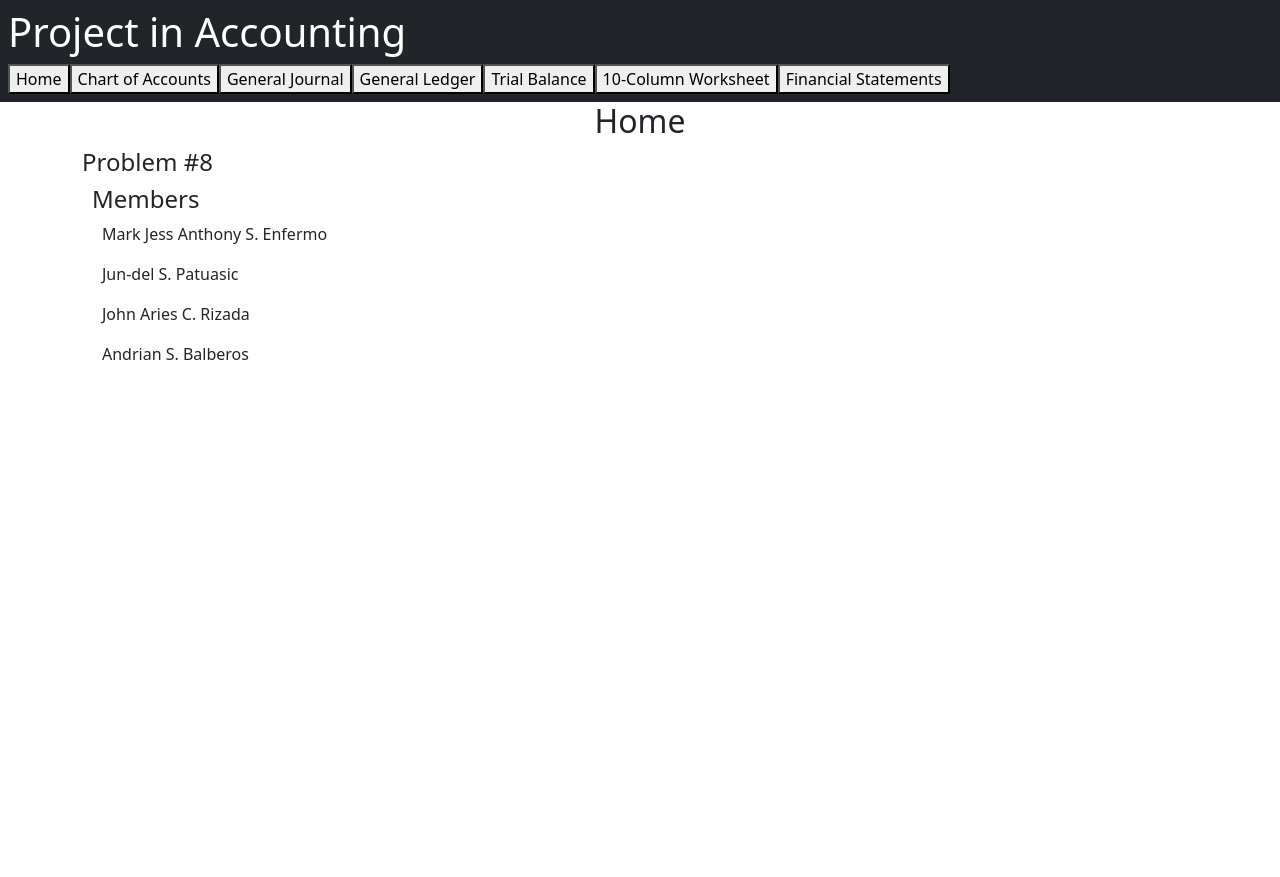
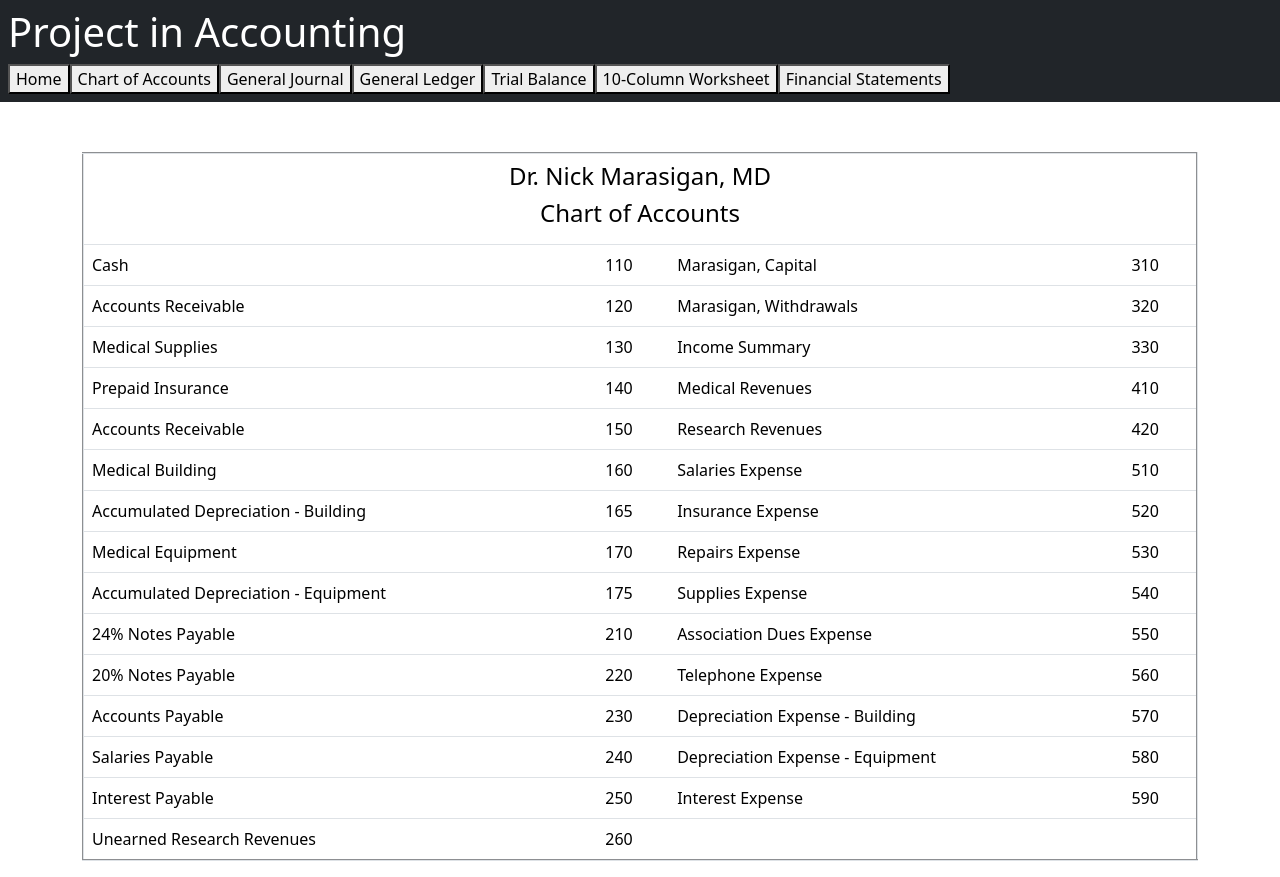
Before and after one commit to orenji-neko/accounting-website, a React (Create React App) app: page / in a window 1280 px wide. Both pictures are taken after a click on the button "Chart of Accounts". Before the commit the page ends 800 px from the top, so only its background shows below. Built offline with nearby package versions, Linux system fonts and the light colour scheme.

Commit message:
adjustments

```diff
--- a/src/App.js
+++ b/src/App.js
@@ -9,6 +9,7 @@ import TrialBalance from "./trial_balance";
 import Worksheet from "./worksheet";
 import FinancialStatements from "./financial_statements";
 import Home from "./home";
+import Chart from "./chart";
 
 function App() {
   let [panel, setPanel] = useState(<Home/>);
@@ -18,7 +19,7 @@ function App() {
       <Container fluid className="bg-dark text-white p-2">
         <h1>Project in Accounting</h1>
         <button onClick={() => {setPanel(<Home/>)}}>Home</button>
-        <button>Chart of Accounts</button>
+        <button onClick={()=>{setPanel(<Chart/>)}}>Chart of Accounts</button>
         <button onClick={() => {setPanel(<GeneralJournal/>)}}>General Journal</button>
         <button onClick={() => {setPanel(<Ledger/>)}}>General Ledger</button>
         <button onClick={() => {setPanel(<TrialBalance/>)}}>Trial Balance</button>
--- /dev/null
+++ b/src/chart.js
@@ -0,0 +1,126 @@
+import { Table } from "react-bootstrap";
+
+let entries = [];
+entries.push({
+  code1: 110,
+  title1: 'Cash',
+  code2: 310,
+  title2: 'Marasigan, Capital'
+});
+entries.push({
+  code1: 120,
+  title1: 'Accounts Receivable',
+  code2: 320,
+  title2: 'Marasigan, Withdrawals'
+});
+entries.push({
+  code1: 130,
+  title1: 'Medical Supplies',
+  code2: 330,
+  title2: 'Income Summary'
+});
+entries.push({
+  code1: 140,
+  title1: 'Prepaid Insurance',
+  code2: 410,
+  title2: 'Medical Revenues'
+});
+entries.push({
+  code1: 150,
+  title1: 'Accounts Receivable',
+  code2: 420,
+  title2: 'Research Revenues'
+});
+entries.push({
+  code1: 160,
+  title1: 'Medical Building',
+  code2: 510,
+  title2: 'Salaries Expense'
+});
+entries.push({
+  code1: 165,
+  title1: 'Accumulated Depreciation - Building',
+  code2: 520,
+  title2: 'Insurance Expense'
+});
+entries.push({
+  code1: 170,
+  title1: 'Medical Equipment',
+  code2: 530,
+  title2: 'Repairs Expense'
+});
+entries.push({
+  code1: 175,
+  title1: 'Accumulated Depreciation - Equipment',
+  code2: 540,
+  title2: 'Supplies Expense'
+});
+entries.push({
+  code1: 210,
+  title1: '24% Notes Payable',
+  code2: 550,
+  title2: 'Association Dues Expense'
+});
+entries.push({
+  code1: 220,
+  title1: '20% Notes Payable',
+  code2: 560,
+  title2: 'Telephone Expense'
+});
+entries.push({
+  code1: 230,
+  title1: 'Accounts Payable',
+  code2: 570,
+  title2: 'Depreciation Expense - Building'
+});
+entries.push({
+  code1: 240,
+  title1: 'Salaries Payable',
+  code2: 580,
+  title2: 'Depreciation Expense - Equipment'
+});
+entries.push({
+  code1: 250,
+  title1: 'Interest Payable',
+  code2: 590,
+  title2: 'Interest Expense'
+});
+entries.push({
+  code1: 260,
+  title1: 'Unearned Research Revenues',
+  code2: '',
+  title2: ''
+});
+
+const Chart = () => {
+  return(
+    <>
+      <Table style={{marginTop: 50}} border={2}>
+        <thead>
+          <tr>
+            <td colSpan={6} style={{textAlign: 'center'}}>
+              <h4>Dr. Nick Marasigan, MD</h4>
+              <h4>Chart of Accounts</h4>
+            </td>
+          </tr>
+        </thead>
+        <tbody>
+          {entries.map((entry, index) => {
+            return (
+              <>
+                <tr key={index}>
+                  <td colSpan={2}>{entry.title1}</td>
+                  <td>{entry.code1}</td>
+                  <td colSpan={2}>{entry.title2}</td>
+                  <td>{entry.code2}</td>
+                </tr>
+              </>
+            )
+          })}
+        </tbody>
+      </Table>
+    </>
+  )
+}
+
+export default Chart;
--- a/src/journal.js
+++ b/src/journal.js
@@ -1,7 +1,7 @@
 import { Table } from "react-bootstrap";
 import React from "react";
 import 'bootstrap/dist/css/bootstrap.min.css';
-import JournalEntries from "./journal_entries";
+import {JournalEntries, AdjustingEntries} from "./journal_entries";
 
 const JournalEntry = ({entry}) => {
   return (
@@ -20,11 +20,29 @@ const JournalEntry = ({entry}) => {
 const GeneralJournal = () => {
   return (
     <>
-      <div style={{textAlign: "center"}}>
-        <h4>Dr. Nick Marasigan</h4>
-        <h4>General Journal</h4>
-        <h4>For the month ended October 31. 2022</h4>
-      </div>
+      <Table style={{marginTop: 50}} border={2}>
+        <thead>
+          <tr>
+            <td colSpan={6} style={{textAlign: 'center'}}>
+              <h4>Dr. Nick Marasigan, MD</h4>
+              <h4>General Journal</h4>
+              <h4>for the month ended October 31. 2022</h4>
+            </td>
+          </tr>
+          <tr>
+            <th>Date</th>
+            <th>Particulars</th>
+            <th>folio</th>
+            <th>Debit</th>
+            <th>Credit</th>
+          </tr>
+        </thead>
+        <tbody>
+          {JournalEntries.map((entry, index) => {
+            return <JournalEntry entry={entry} key={index}/>
+          })}
+        </tbody>
+      </Table>
       <Table style={{marginTop: 50}} border={2}>
         <thead>
           <tr>
@@ -36,8 +54,8 @@ const GeneralJournal = () => {
           </tr>
         </thead>
         <tbody>
-          {JournalEntries.map((entry) => {
-            return <JournalEntry entry={entry}/>
+          {AdjustingEntries.map((entry, index) => {
+            return <JournalEntry entry={entry} key={index}/>
           })}
         </tbody>
       </Table>
--- a/src/journal_entries.js
+++ b/src/journal_entries.js
@@ -10,6 +10,7 @@ const entry = ({date = '', account = '', folio = '', debit = '', credit = '', in
 }
 
 const JournalEntries = [];
+const AdjustingEntries = [];
 
 // Oct 1-1
 JournalEntries.push(
@@ -310,5 +311,132 @@ JournalEntries.push(
       indent: true
     })
 );
+// Totals
+JournalEntries.push(
+  entry(
+    {
+      account: 'Total',
+      debit: 3005000,
+      credit: 3005000
+    }),
+);
 
-export default JournalEntries;
+// Oct. 31-1
+AdjustingEntries.push(
+  entry(
+    {
+      date: 'Oct 31',
+      account: 'Insurance Expense',
+      folio: 520,
+      debit: 1666.67
+    }),
+  entry({
+      account: 'Prepaid Insurance',
+      folio: 140,
+      credit: 1666.67,
+      indent: true
+    })
+);
+// Oct. 31-2
+AdjustingEntries.push(
+  entry(
+    {
+      date: 'Oct 31',
+      account: 'Supplies Expense',
+      folio: 540,
+      debit: 35000
+    }),
+  entry({
+      account: 'Medical Supplies',
+      folio: 130,
+      credit: 35000,
+      indent: true
+    })
+);
+// Oct. 31-3
+AdjustingEntries.push(
+  entry(
+    {
+      date: 'Oct 31',
+      account: 'Depreciation Expense - Building',
+      folio: 570,
+      debit: 5000
+    }),
+  entry(
+      {
+        account: 'Depreciation Expense - Equipment',
+        folio: 580,
+        debit: 9000
+      }),
+  entry({
+      account: 'Accumulated Depreciation - Building',
+      folio: 165,
+      credit: 5000,
+      indent: true
+    }),
+    entry({
+      account: 'Accumulated Depreciation - Equipment',
+      folio: 175,
+      credit: 9000,
+      indent: true
+    }),
+);
+// Oct. 31-4
+AdjustingEntries.push(
+  entry(
+    {
+      date: 'Oct 31',
+      account: 'Research Revenues',
+      folio: 420,
+      debit: 60000
+    }),
+  entry({
+      account: 'Unearned Research Revenues',
+      folio: 260,
+      credit: 60000,
+      indent: true
+    })
+);
+// Oct. 31-5
+AdjustingEntries.push(
+  entry(
+    {
+      date: 'Oct 31',
+      account: 'Salaries Expense',
+      folio: 510,
+      debit: 51000
+    }),
+  entry({
+      account: 'Salaries Payable',
+      folio: 240,
+      credit: 51000,
+      indent: true
+    })
+);
+// Oct. 31-5
+AdjustingEntries.push(
+  entry(
+    {
+      date: 'Oct 31',
+      account: 'Interest Expense',
+      folio: 590,
+      debit: 28000
+    }),
+  entry({
+      account: 'Interest Payable',
+      folio: 250,
+      credit: 28000,
+      indent: true
+    })
+);
+// Totals
+AdjustingEntries.push(
+  entry(
+    {
+      account: 'Total',
+      debit: 189666.67,
+      credit: 189666.67
+    })
+);
+
+export {JournalEntries, AdjustingEntries};
--- a/src/ledger.js
+++ b/src/ledger.js
@@ -81,10 +81,9 @@ accounts.push(Account({
   code: 130,
   title: 'Medical Supplies',
   entries: [
-    Entry({debit_date: 'Oct. 1', debit: 39000, credit_date: 'Oct. 31', credit: 35000}),
+    Entry({debit_date: 'Oct. 1', debit: 39000}),
     Entry({debit_date: 'Oct. 7', debit: 17000}),
     Entry({debit: 56000}),
-    Entry({debit: 21000})
   ]
 }));
 
@@ -93,8 +92,7 @@ accounts.push(Account({
   code: 140,
   title: 'Prepaid Insurance',
   entries: [
-    Entry({debit_date: 'Oct. 2', debit: 20000, credit_date: 'Oct. 31', credit: 1667}),
-    Entry({debit: 18333})
+    Entry({debit_date: 'Oct. 2', debit: 20000}),
   ]
 }));
 
@@ -116,15 +114,6 @@ accounts.push(Account({
   ]
 }));
 
-// Accumulated Depreciation - Building
-accounts.push(Account({
-  code: 165,
-  title: 'Accumulated Depreciation - Building',
-  entries: [
-    Entry({credit_date: 'Oct. 31', credit: 50000})
-  ]
-}));
-
 // Medical Equipment
 accounts.push(Account({
   code: 170,
@@ -133,15 +122,6 @@ accounts.push(Account({
     Entry({debit_date: 'Oct. 1', debit: 420000}),
     Entry({debit_date: 'Oct. 24', debit: 45000}),
     Entry({debit: 465000})
-  ]
-}));
-
-// Accumulated Depreciation - Equipment
-accounts.push(Account({
-  code: 175,
-  title: 'Accumulated Depreciation - Equipment',
-  entries: [
-    Entry({credit_date: 'Oct. 31', credit: 9000})
   ]
 }));
 
@@ -175,33 +155,6 @@ accounts.push(Account({
   ]
 }));
 
-// Salaries Payable
-accounts.push(Account({
-  code: 240,
-  title: 'Salaries Payable',
-  entries: [
-    Entry({credit_date: 'Oct. 31', credit: 51000})
-  ]
-}));
-
-// Interest Payable
-accounts.push(Account({
-  code: 250,
-  title: 'Interest Payable',
-  entries: [
-    Entry({credit_date: 'Oct. 31', credit: 28000})
-  ]
-}));
-
-// Unearned Research Revenues
-accounts.push(Account({
-  code: 260,
-  title: 'Unearned Research Revenues',
-  entries: [
-    Entry({credit_date: 'Oct. 31', credit: 60000})
-  ]
-}));
-
 // Marasigan, Capital
 accounts.push(Account({
   code: 310,
@@ -216,7 +169,7 @@ accounts.push(Account({
   code: 320,
   title: 'Marasigan, Withdrawals',
   entries: [
-    Entry({credit_date: 'Oct. 30', credit: 200000})
+    Entry({debit_date: 'Oct. 30', debit: 200000})
   ]
 }));
 
@@ -236,8 +189,7 @@ accounts.push(Account({
   code: 420,
   title: 'Research Revenues',
   entries: [
-    Entry({debit_date: 'Oct. 31', debit: 60000, credit_date: 'Oct. 12', credit: 90000}),
-    Entry({credit: 30000})
+    Entry({credit_date: 'Oct. 12', credit: 90000}),
   ]
 }));
 
@@ -247,17 +199,6 @@ accounts.push(Account({
   title: 'Salaries Expense',
   entries: [
     Entry({debit_date: 'Oct. 10', debit: 73000}),
-    Entry({debit_date: 'Oct. 31', debit: 51000}),
-    Entry({debit: 124000})
-  ]
-}));
-
-// Insurance Expense
-accounts.push(Account({
-  code: 520,
-  title: 'Insurance Expense',
-  entries: [
-    Entry({debit_date: 'Oct. 31', debit: 1667}),
   ]
 }));
 
@@ -267,15 +208,6 @@ accounts.push(Account({
   title: 'Repairs Expense',
   entries: [
     Entry({debit_date: 'Oct. 21', debit: 23000}),
-  ]
-}));
-
-// Supplies Expense
-accounts.push(Account({
-  code: 540,
-  title: 'Supplies Expense',
-  entries: [
-    Entry({debit_date: 'Oct. 31', debit: 35000}),
   ]
 }));
 
@@ -297,39 +229,11 @@ accounts.push(Account({
   ]
 }));
 
-// Depreciation Expense - Building
-accounts.push(Account({
-  code: 570,
-  title: 'Depreciation Expense - Building',
-  entries: [
-    Entry({debit_date: 'Oct. 31', debit: 5000}),
-  ]
-}));
-
-// Depreciation Expense - Equipment
-accounts.push(Account({
-  code: 580,
-  title: 'Depreciation Expense - Equipment',
-  entries: [
-    Entry({debit_date: 'Oct. 31', debit: 9000}),
-  ]
-}));
-
-// Interest Expense
-accounts.push(Account({
-  code: 590,
-  title: 'Interest Expense',
-  entries: [
-    Entry({debit_date: 'Oct. 31', debit: 280000}),
-  ]
-}));
-
-
 const Ledger = () => {
   return (
     <>
-      <div style={{textAlign: "center"}}>
-        <h4>Dr. Nick Marasigan</h4>
+      <div style={{textAlign: "center", marginTop: 10}}>
+        <h4>Dr. Nick Marasigan, MD</h4>
         <h4>General Ledger</h4>
         <h4>For the month ended October 31. 2022</h4>
       </div>
--- a/src/trial_balance.js
+++ b/src/trial_balance.js
@@ -27,7 +27,7 @@ entries.push({account: 'Interest Payable'})
 entries.push({account: 'Unearned Research Revenues'})
 
 entries.push({account: 'Marasigan, Capital', credit: 250000})
-entries.push({account: 'Marasigan, Withdrawals', credit: 200000})
+entries.push({account: 'Marasigan, Withdrawals', debit: 200000})
 entries.push({account: 'Income Summary'})
 
 entries.push({account: 'Medical Revenues', credit: 434000})
@@ -47,13 +47,15 @@ entries.push({account: 'Total', debit: 2423000, credit: 2423000})
 const TrialBalance = () => {
   return (
     <>
-      <div style={{textAlign: "center"}}>
-        <h4>Dr. Nick Marasigan</h4>
-        <h4>Trial Balance</h4>
-        <h4>For the month ended October 31. 2022</h4>
-      </div>
       <Table style={{marginTop: 50}} border={2}>
         <thead>
+          <tr>
+            <td colSpan={6} style={{textAlign: 'center'}}>
+              <h4>Dr. Nick Marasigan, MD</h4>
+              <h4>Trial Balance</h4>
+              <h4>for the month ended October 31. 2022</h4>
+            </td>
+          </tr>
           <tr>
             <th colSpan={2}>Particulars</th>
             <th>Debit</th>
--- a/src/worksheet.js
+++ b/src/worksheet.js
@@ -361,13 +361,15 @@ entries.push({
 const Worksheet = () => {
   return (
     <>
-      <div style={{textAlign: "center"}}>
-        <h4>Dr. Nick Marasigan</h4>
-        <h4>10-Column Worksheet</h4>
-        <h4>For the month ended October 31. 2022</h4>
-      </div>
       <Table style={{marginTop: 50}} border={2}>
         <thead>
+          <tr>
+            <td colSpan={12} style={{textAlign: 'center'}}>
+              <h4>Dr. Nick Marasigan, MD</h4>
+              <h4>10-Column Worksheet</h4>
+              <h4>for the month ended October 31. 2022</h4>
+            </td>
+          </tr>
           <tr>
             <th colSpan={2}>Particulars</th>
             <th colSpan={2}>Unadjusted Trial Balance</th>
```
